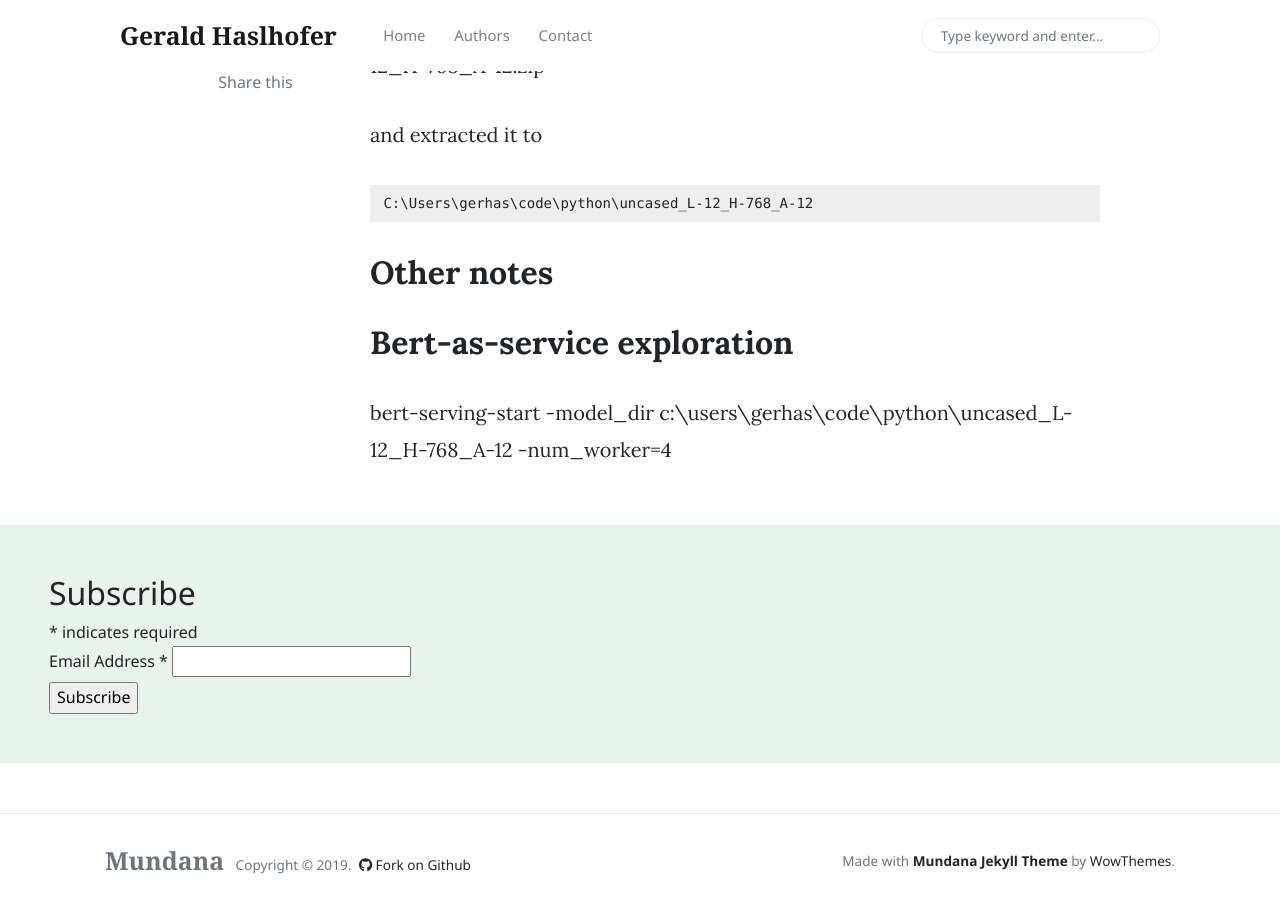
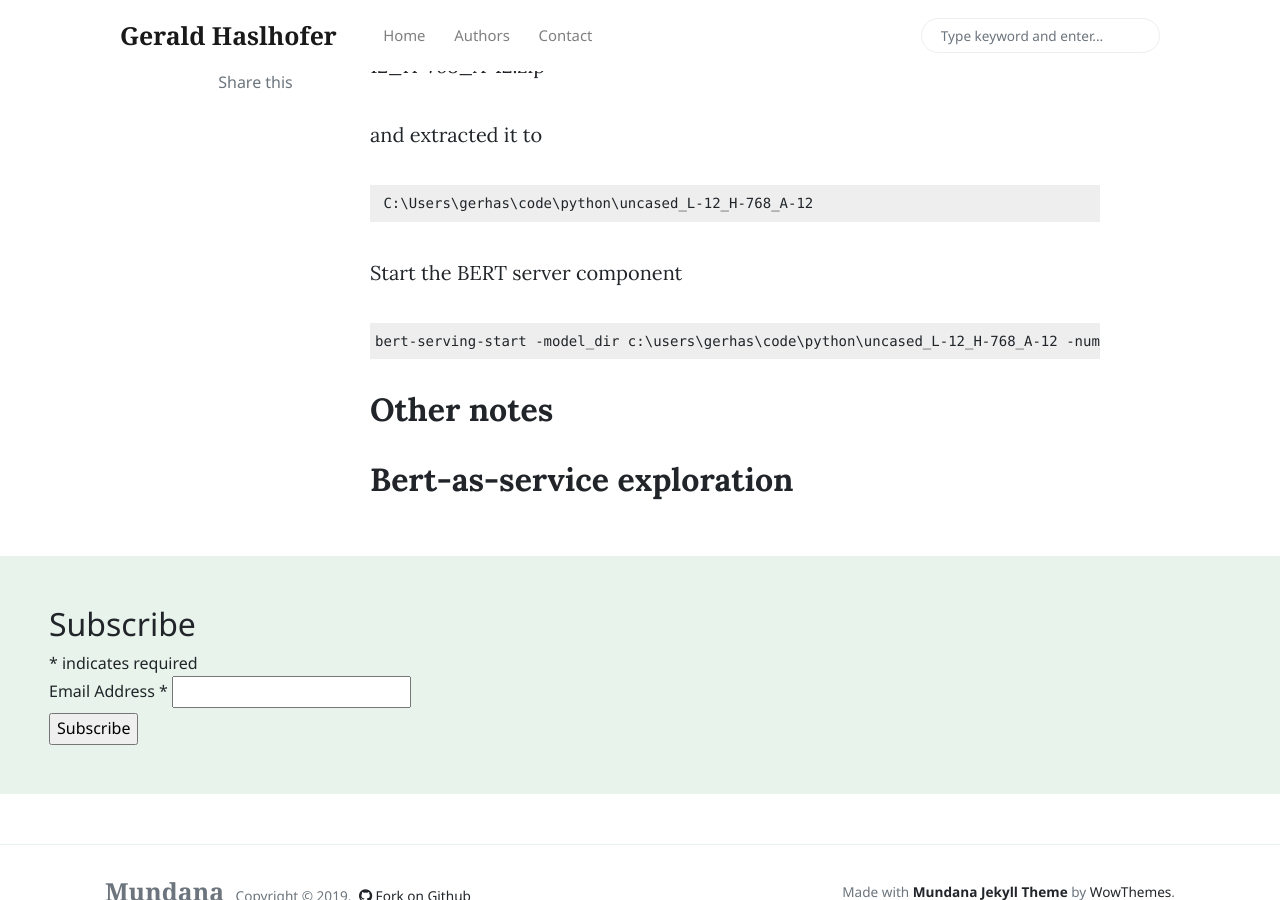
Before and after one commit to haslhofer/haslhofer.github.io, a Jekyll site: the page built from _posts/2019-12-20-starting-with-python.md, in a window 1280 px wide and 900 px high, scrolled down 3015 px. Built offline with Jekyll 4.4.1, drawn with Linux system fonts in a browser that asks for light colours; nearby versions of some CDN libraries; comment, search, counter and statistics services are not loaded.

Commit message:
Update 2019-12-20-starting-with-python.md

````diff
--- a/_posts/2019-12-20-starting-with-python.md
+++ b/_posts/2019-12-20-starting-with-python.md
@@ -86,6 +86,10 @@
  C:\Users\gerhas\code\python\uncased_L-12_H-768_A-12
 ```
 
+Start the BERT server component
+```
+bert-serving-start -model_dir c:\users\gerhas\code\python\uncased_L-12_H-768_A-12 -num_worker=4
+```
 
 
 Other notes
````
Also changed, not shown: other parts of _posts/2019-12-20-starting-with-python.md (+0 -2 lines).
